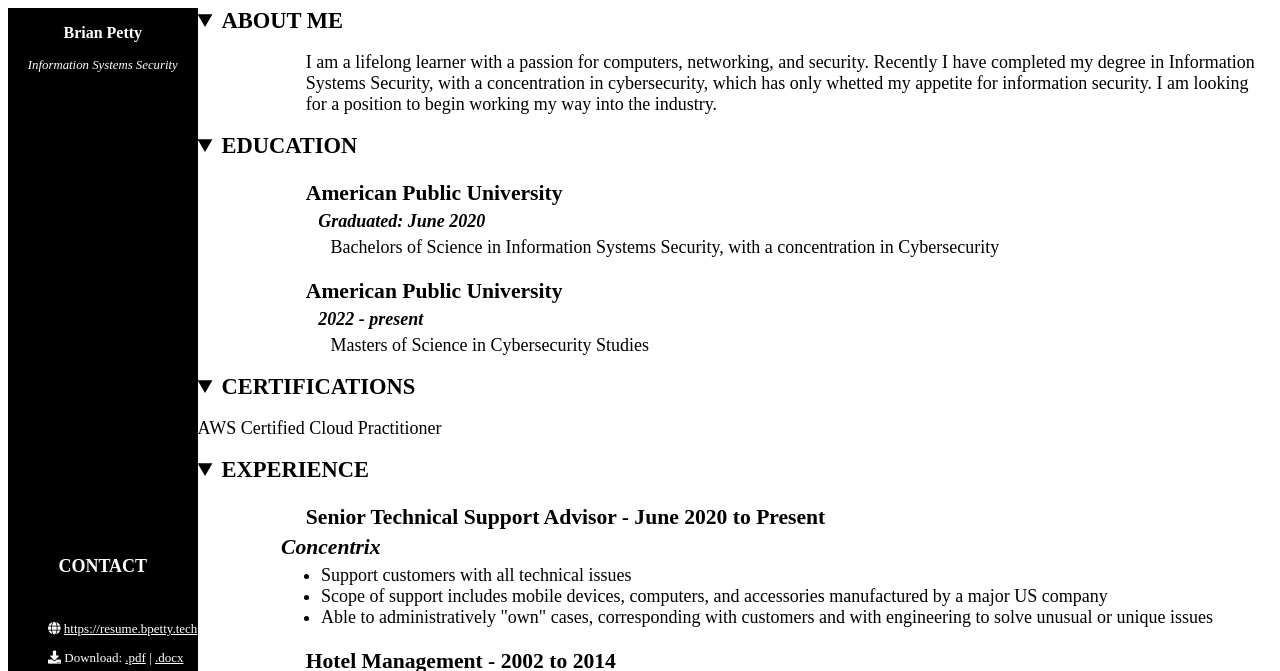
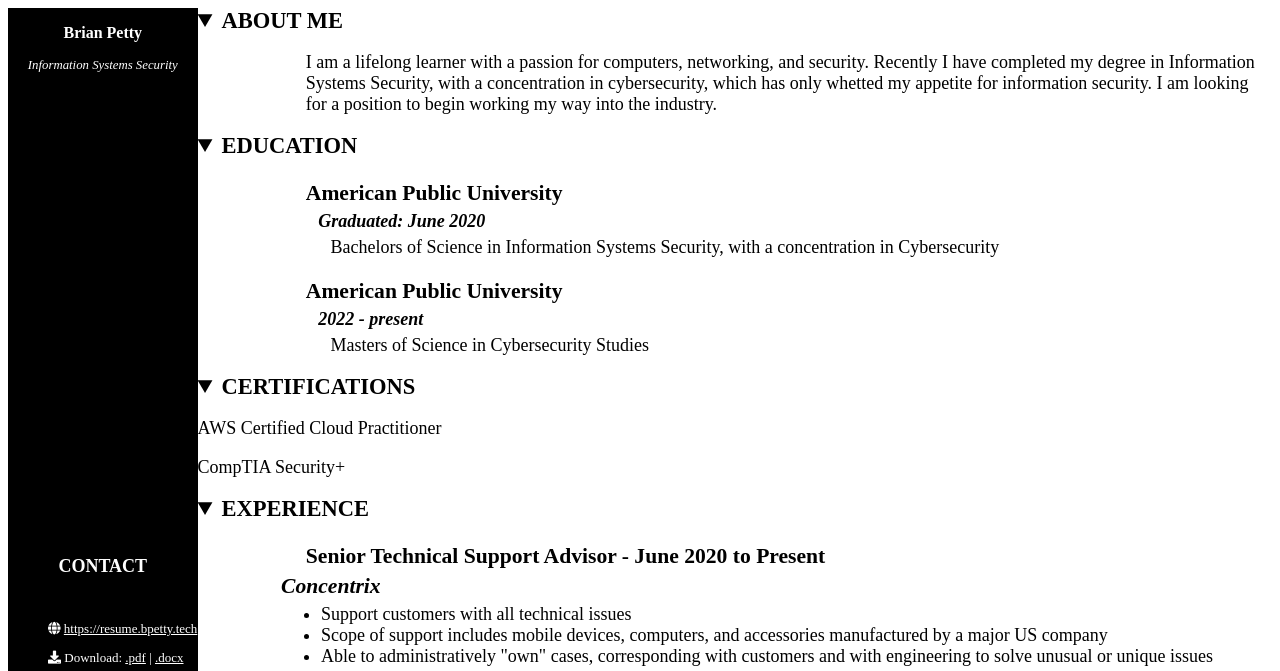
Before and after one commit to BPetty-InfoSec/Resume, a plain HTML site: page index.html in a window 1280 px wide. Shown: the top 671 px of the page. Drawn offline with Linux system fonts and the light colour scheme.

Commit message:
update HTML to include Security+

```diff
--- a/index.html
+++ b/index.html
@@ -82,6 +82,7 @@
         <details class="certification detail" open="open">
             <summary>CERTIFICATIONS</summary>
             <p class="cert_name">AWS Certified Cloud Practitioner</p>
+            <p class="cert_name">CompTIA Security+</p>
         </details>
         <details class="experience detail" open="open">
             <summary>EXPERIENCE</summary>
```
